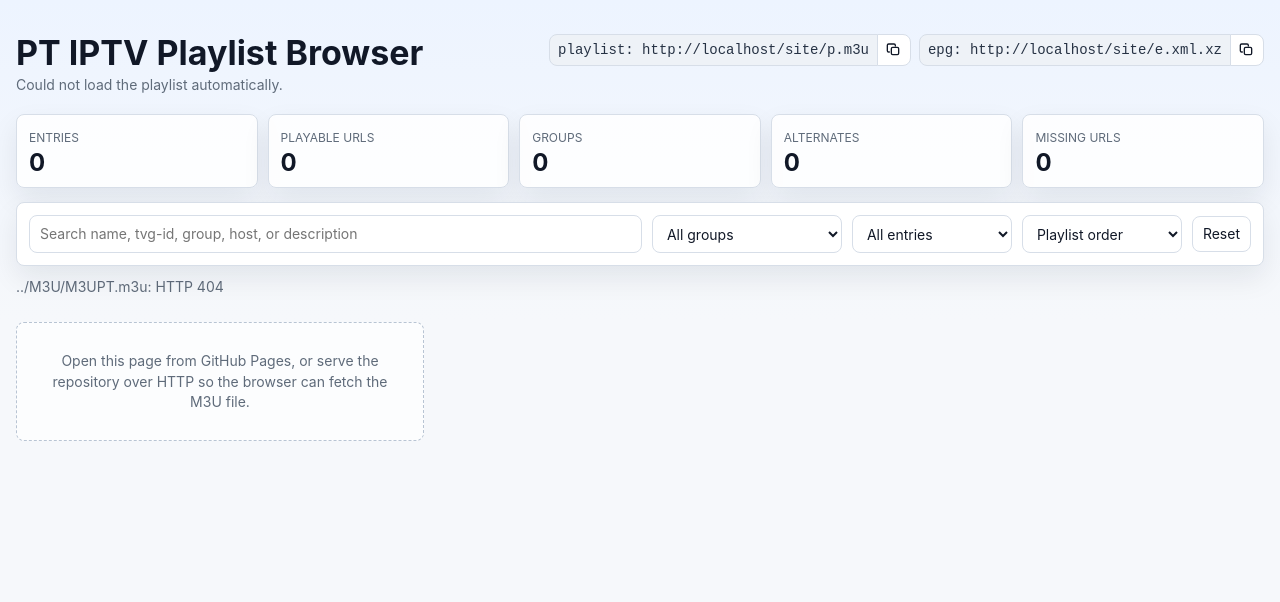
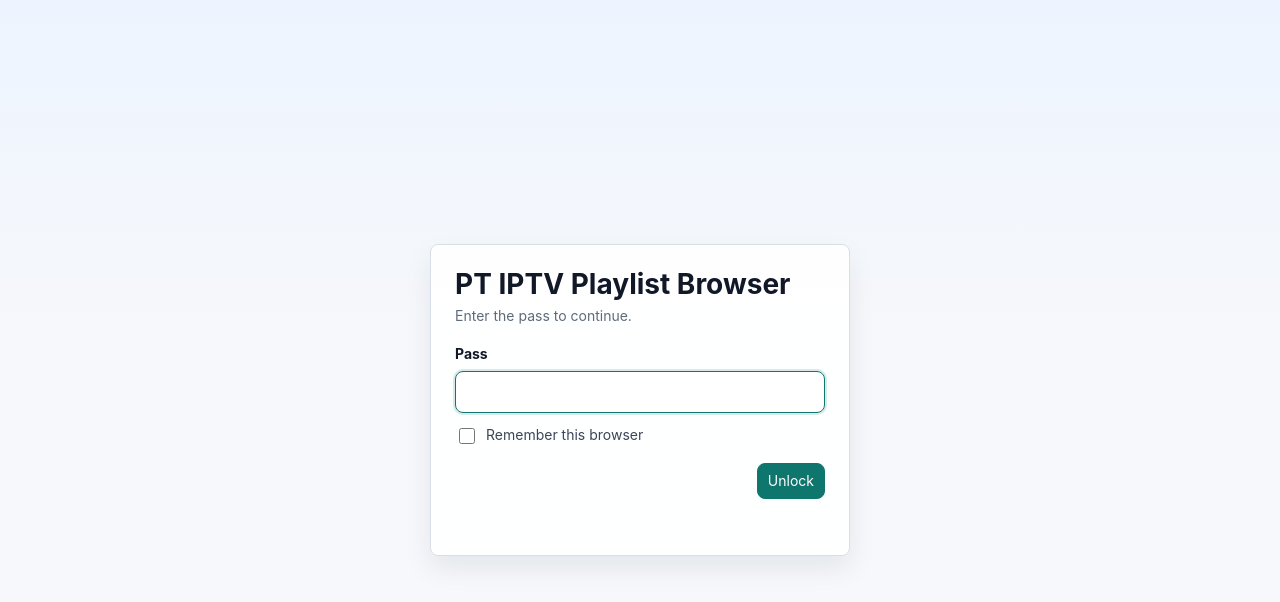
Before and after one commit to edumserrano/pt-iptv, a plain HTML site: page site/index.html in a window 1280 px wide. Drawn offline with Linux system fonts and the light colour scheme; no server answers.

Commit message:
Add pass gate to site

```diff
--- a/site/index.html
+++ b/site/index.html
@@ -359,6 +359,78 @@
       text-align: center;
     }
 
+    .pass-screen {
+      min-height: 100vh;
+      display: grid;
+      place-items: center;
+      padding: 24px;
+    }
+
+    .pass-panel {
+      width: min(420px, 100%);
+      border: 1px solid var(--border);
+      border-radius: 8px;
+      background: rgba(255, 255, 255, 0.94);
+      box-shadow: var(--shadow);
+      padding: 24px;
+    }
+
+    .pass-panel h1 {
+      margin-bottom: 6px;
+      font-size: 28px;
+    }
+
+    .pass-copy {
+      margin: 0 0 18px;
+      color: var(--muted);
+    }
+
+    .pass-field {
+      display: grid;
+      gap: 6px;
+      font-weight: 700;
+    }
+
+    .pass-field input {
+      width: 100%;
+      min-height: 42px;
+      border: 1px solid var(--border);
+      border-radius: 8px;
+      padding: 9px 10px;
+    }
+
+    .pass-field input:focus {
+      outline: 2px solid rgba(15, 118, 110, 0.16);
+      border-color: var(--accent);
+    }
+
+    .remember-pass {
+      display: flex;
+      align-items: center;
+      gap: 8px;
+      margin-top: 12px;
+      color: #3b4658;
+    }
+
+    .remember-pass input {
+      width: 16px;
+      height: 16px;
+      accent-color: var(--accent);
+    }
+
+    .pass-actions {
+      display: flex;
+      justify-content: flex-end;
+      margin-top: 16px;
+    }
+
+    .pass-error {
+      min-height: 20px;
+      margin-top: 12px;
+      color: var(--bad);
+      font-weight: 700;
+    }
+
     .sr-only {
       position: absolute;
       width: 1px;
@@ -369,6 +441,10 @@
       clip: rect(0, 0, 0, 0);
       white-space: nowrap;
       border: 0;
+    }
+
+    [hidden] {
+      display: none !important;
     }
 
     @media (max-width: 920px) {
@@ -417,7 +493,26 @@
   </style>
 </head>
 <body>
-  <main class="shell">
+  <section class="pass-screen" id="pass-screen" aria-labelledby="pass-title">
+    <form class="pass-panel" id="pass-form">
+      <h1 id="pass-title">PT IPTV Playlist Browser</h1>
+      <p class="pass-copy">Enter the pass to continue.</p>
+      <label class="pass-field" for="pass-input">
+        <span>Pass</span>
+        <input id="pass-input" type="password" autocomplete="current-password" autofocus>
+      </label>
+      <label class="remember-pass" for="remember-pass">
+        <input id="remember-pass" type="checkbox">
+        <span>Remember this browser</span>
+      </label>
+      <div class="pass-actions">
+        <button class="primary" type="submit">Unlock</button>
+      </div>
+      <div class="pass-error" id="pass-error" role="alert" aria-live="polite"></div>
+    </form>
+  </section>
+
+  <main class="shell" id="app-shell" hidden>
     <section class="topbar" aria-labelledby="page-title">
       <div class="title">
         <h1 id="page-title">PT IPTV Playlist Browser</h1>
@@ -487,6 +582,10 @@
   </main>
 
   <script>
+    const accessHash = "c61fafeef1bc4605fac5b73564687d44837ba5e77e9b31dd8745bcf36bb01731";
+    const accessStorageKey = "pt-iptv-playlist-access";
+    const accessSessionKey = "pt-iptv-playlist-session-access";
+
     const playlistCandidates = [
       "playlist.m3u",
       "p.m3u",
@@ -502,6 +601,12 @@
     };
 
     const el = {
+      appShell: document.getElementById("app-shell"),
+      passScreen: document.getElementById("pass-screen"),
+      passForm: document.getElementById("pass-form"),
+      passInput: document.getElementById("pass-input"),
+      rememberPass: document.getElementById("remember-pass"),
+      passError: document.getElementById("pass-error"),
       loadNote: document.getElementById("load-note"),
       playlistLink: document.getElementById("playlist-link"),
       epgLink: document.getElementById("epg-link"),
@@ -520,6 +625,79 @@
       status: document.getElementById("status"),
       channels: document.getElementById("channels")
     };
+
+    let initialized = false;
+
+    async function sha256(value) {
+      const data = new TextEncoder().encode(value);
+      const hash = await globalThis.crypto.subtle.digest("SHA-256", data);
+      return Array.from(new Uint8Array(hash), (byte) => byte.toString(16).padStart(2, "0")).join("");
+    }
+
+    function hasStoredAccess() {
+      try {
+        return localStorage.getItem(accessStorageKey) === "true" || sessionStorage.getItem(accessSessionKey) === "true";
+      } catch {
+        return false;
+      }
+    }
+
+    function storeAccess(remember) {
+      try {
+        sessionStorage.setItem(accessSessionKey, "true");
+        if (remember) {
+          localStorage.setItem(accessStorageKey, "true");
+        } else {
+          localStorage.removeItem(accessStorageKey);
+        }
+      } catch {
+        // Storage can be blocked; the current unlock still works.
+      }
+    }
+
+    async function verifyPass(value) {
+      if (!globalThis.crypto?.subtle) {
+        throw new Error("Pass check requires a secure browser context.");
+      }
+      return await sha256(value) === accessHash;
+    }
+
+    async function handlePassSubmit(event) {
+      event.preventDefault();
+      const button = el.passForm.querySelector("button[type='submit']");
+      const pass = el.passInput.value;
+      el.passError.textContent = "";
+      button.disabled = true;
+
+      try {
+        if (await verifyPass(pass)) {
+          storeAccess(el.rememberPass.checked);
+          showApp();
+          return;
+        }
+        el.passError.textContent = "Pass not recognised.";
+        el.passInput.select();
+      } catch (error) {
+        el.passError.textContent = error.message;
+      } finally {
+        button.disabled = false;
+      }
+    }
+
+    function showPassScreen() {
+      el.appShell.hidden = true;
+      el.passScreen.hidden = false;
+      el.passInput.focus();
+    }
+
+    function showApp() {
+      el.passScreen.hidden = true;
+      el.appShell.hidden = false;
+      if (!initialized) {
+        initialized = true;
+        init();
+      }
+    }
 
     function parseAttrs(line) {
       const attrs = {};
@@ -960,7 +1138,16 @@
       }
     }
 
-    init();
+    function start() {
+      el.passForm.addEventListener("submit", handlePassSubmit);
+      if (hasStoredAccess()) {
+        showApp();
+      } else {
+        showPassScreen();
+      }
+    }
+
+    start();
   </script>
 </body>
 </html>
```
